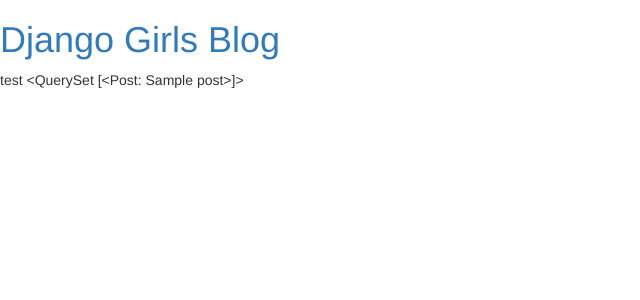
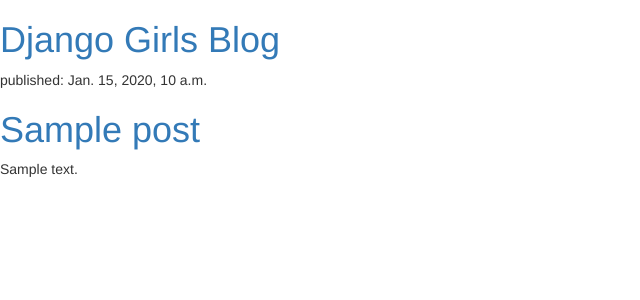
Before and after one commit to gfroosen/my-first-blog, a Django app: template blog/templates/blog/post_list.html in a window 1280 px wide. Shown: the top 300 px of the page, without its empty margins (0-640 px from the left). Run offline with Django 3.2, Linux system fonts and the light colour scheme; the template is opened without the code that fills it: values that come from a table or form of the project are taken from there, others are empty; tables that the repository leaves empty hold one stand-in row (values such as "Sample post"); some libraries are stand-ins or nearby versions.

Commit message:
Change HTML

```diff
--- a/blog/templates/blog/post_list.html
+++ b/blog/templates/blog/post_list.html
@@ -4,12 +4,15 @@
         <link rel="stylesheet" href="//maxcdn.bootstrapcdn.com/bootstrap/3.2.0/css/bootstrap.min.css">
 <link rel="stylesheet" href="//maxcdn.bootstrapcdn.com/bootstrap/3.2.0/css/bootstrap-theme.min.css">
     </head>
-    <body>
+    <div>
+        <h1><a href="/">Django Girls Blog</a></h1>
+    </div>
+
+    {% for post in posts %}
         <div>
-            <h1><a href="">Django Girls Blog</a></h1>
+            <p>published: {{ post.published_date }}</p>
+            <h1><a href="">{{ post.title }}</a></h1>
+            <p>{{ post.text|linebreaks }}</p>
         </div>
-<div>
-    test  {{posts}}
-</div>
-    </body>
+    {% endfor %}
 </html>
```
